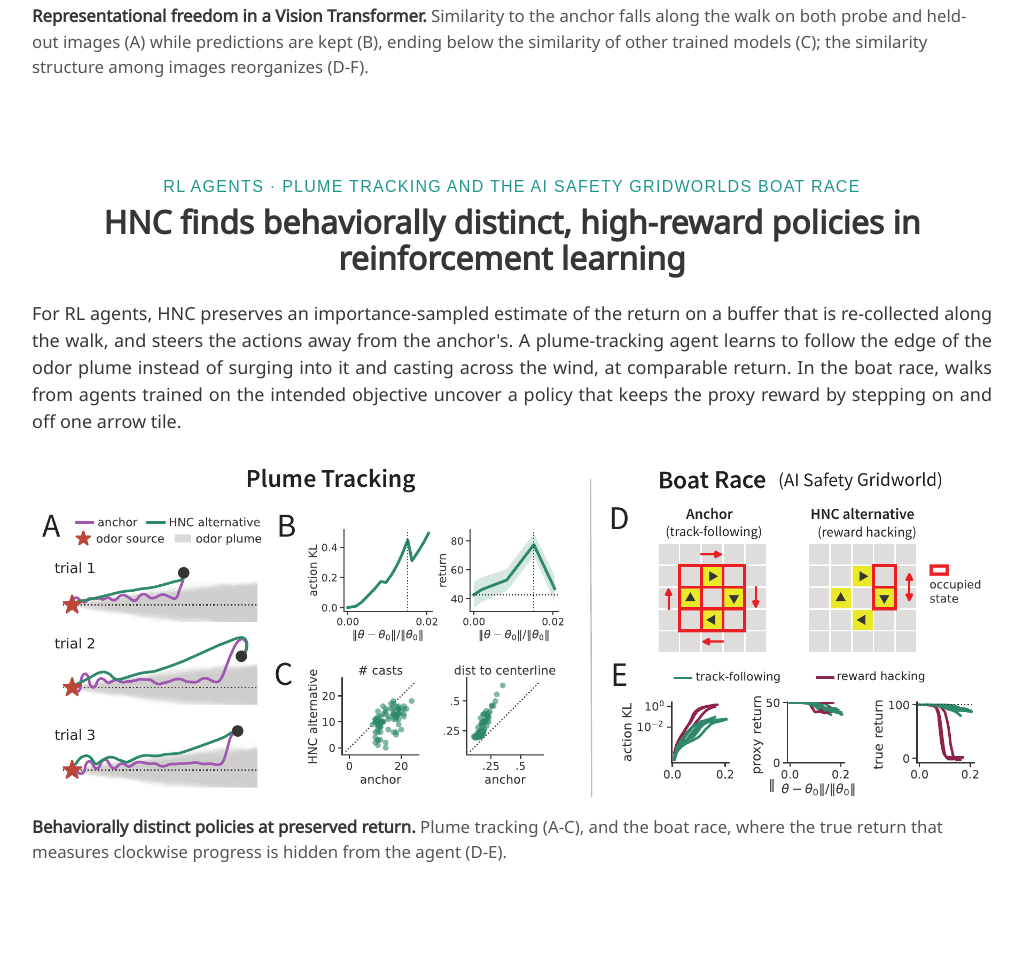
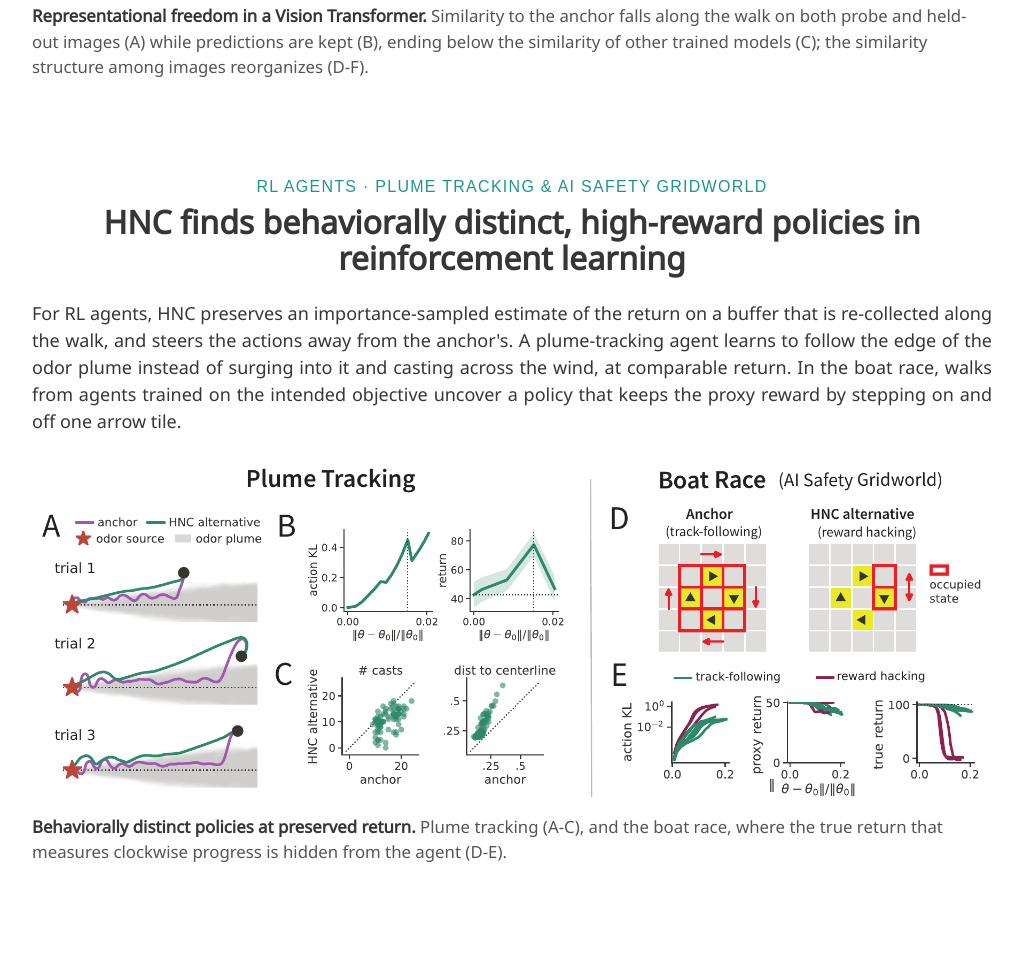
Before and after one commit to Ann-Huang-0/Hessian-null-space-continuation, a plain HTML site: page docs/index.html in a window 1280 px wide. Shown: the part 4383-5340 px from the top of the page, without its empty margins (128-1150 px from the left). Drawn offline with Linux system fonts and the light colour scheme; a web font is replaced by a local one.

Commit message:
Project page: RL label

```diff
--- a/docs/index.html
+++ b/docs/index.html
@@ -249,7 +249,7 @@
   <div class="container is-max-desktop">
     <div class="columns is-centered has-text-centered">
       <div class="column">
-        <p class="section-eyebrow">RL agents &middot; plume tracking and the AI Safety Gridworlds boat race</p>
+        <p class="section-eyebrow">RL agents &middot; plume tracking &amp; AI Safety Gridworld</p>
         <h2 class="title is-3">HNC finds behaviorally distinct, high-reward policies in reinforcement learning</h2>
         <div class="content has-text-justified">
           <p>
```
